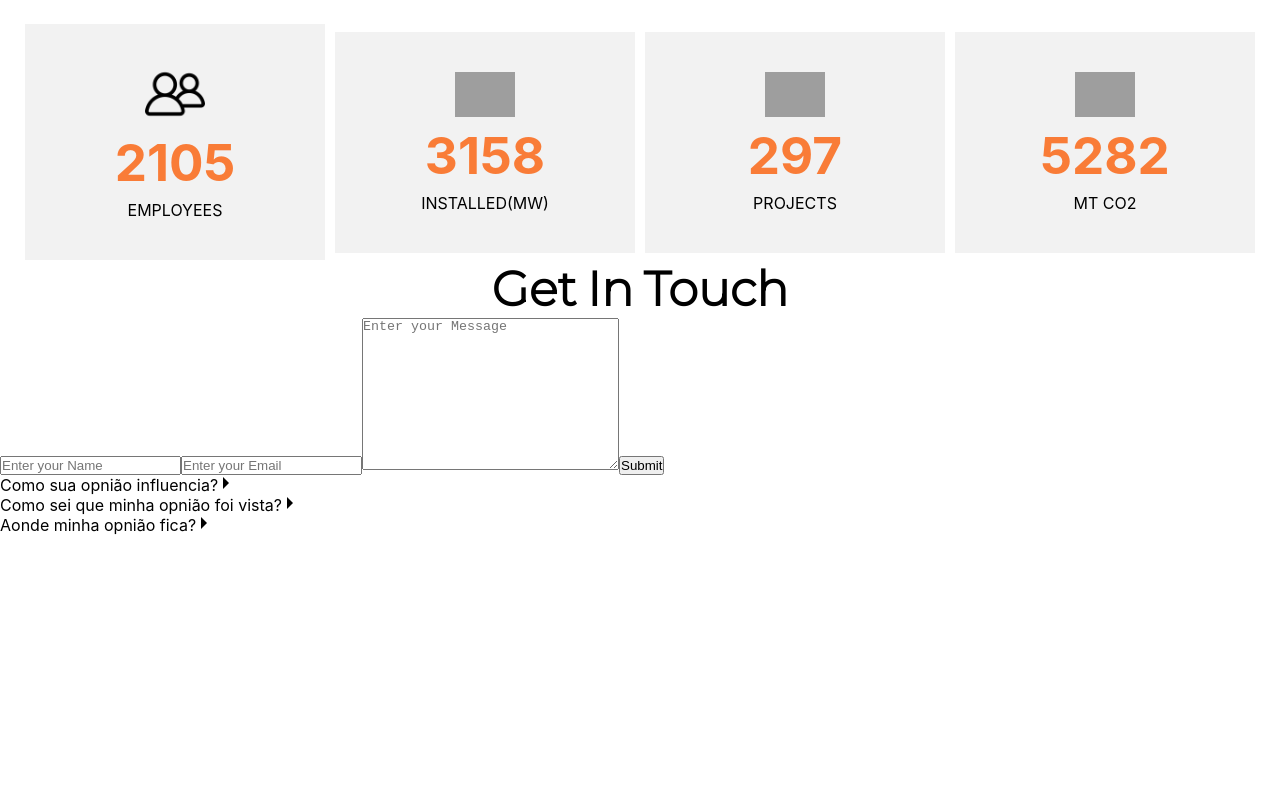
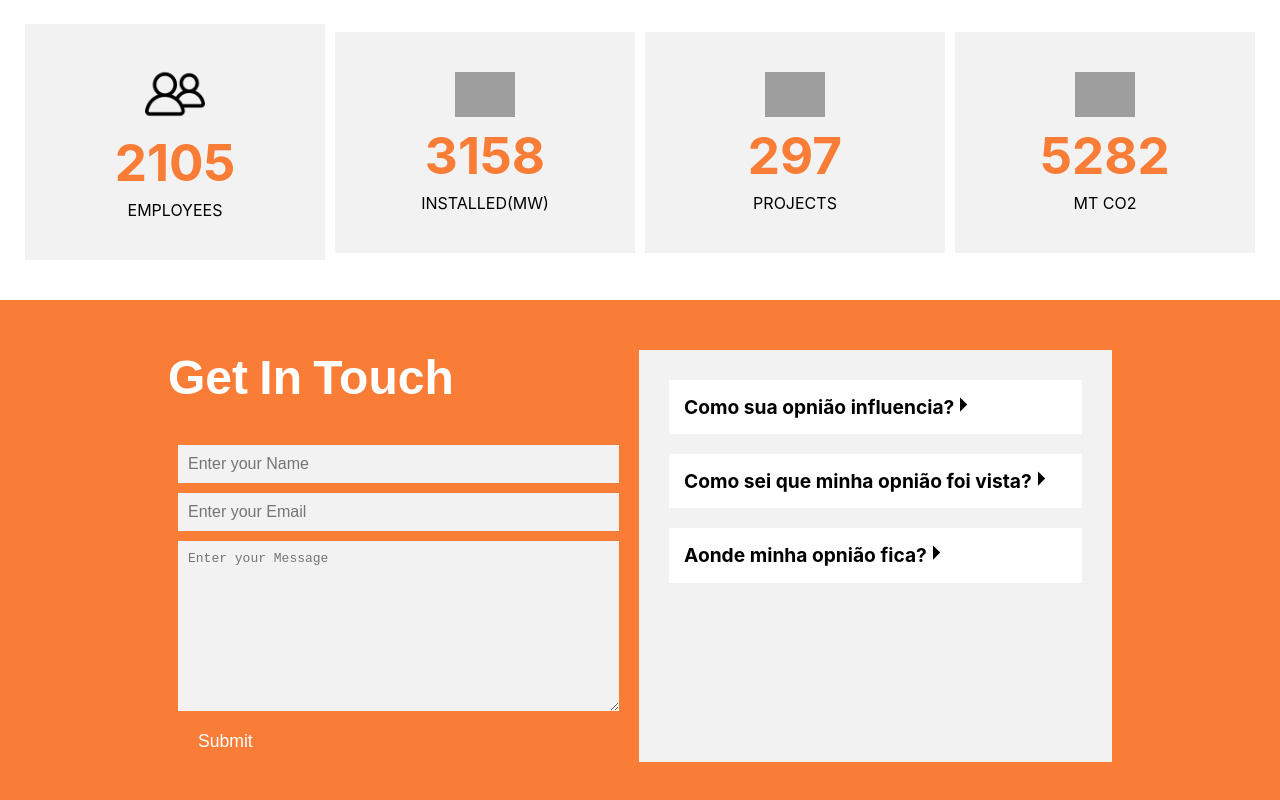
Before and after one commit to jaopredo/solar-panels, a React (Create React App) app: page / in a window 1280 px wide. Shown: the part 6020-6820 px from the top of the page. Before the commit the page ends 6555 px from the top, so only its background shows below. Built offline with nearby package versions, Linux system fonts and the light colour scheme; grey boxes are pictures that could not be loaded.

Commit message:
Commit de backup

```diff
--- a/src/components/Areas/Form.area.jsx
+++ b/src/components/Areas/Form.area.jsx
@@ -1,25 +1,9 @@
 import React from 'react'
 import { useForm } from 'react-hook-form'
-import { GoTriangleRight, GoTriangleDown } from 'react-icons/go'
 
+import "./Form.area.scss"
 
-function DefinitionItem({ title }) {
-    const [ showDefinition, setShowDefinition ] = React.useState(false)
-
-    function onClick() {
-        setShowDefinition(!showDefinition)
-    }
-
-    return <>
-        <dt onClick={onClick}>
-            {title}
-            {!showDefinition && <GoTriangleRight/>}
-            {showDefinition && <GoTriangleDown/>}
-        </dt>
-        { showDefinition && <dd>Lorem ipsum dolor sit amet consectetur adipisicing elit. Aperiam ipsa veritatis tenetur minima praesentium ullam voluptatibus non, ab, temporibus earum explicabo dolore quasi cumque eveniet totam? Debitis eos placeat sint.</dd> }
-    </>
-}
-
+import Sugestion from '../Cards/Sugestion.card'
 
 function Form() {
     const definitionList = [
@@ -31,19 +15,25 @@ function Form() {
 
     const onSubmit = data => console.log(data)
 
-    return <article>
-        <form onSubmit={handleSubmit(onSubmit)}>
+    function changeOthersSugestionText(wich, state) {
+        console.log(wich)
+    }
+
+    return <article id="form-article">
+        <div id="form-container">
+            <form onSubmit={handleSubmit(onSubmit)} id="feedback-form">
                 <h1>Get In Touch</h1>
                 <input type="text" placeholder="Enter your Name" {...register("name")} />
                 <input type="email" placeholder="Enter your Email" {...register("email")} />
                 <textarea cols="30" rows="10" placeholder="Enter your Message" {...register("message")}></textarea>
                 <button>Submit</button>
             </form>
-        <section>
+            <section id="sugestions-section">
                 <dl>
-                {React.Children.toArray(definitionList.map(definition => <DefinitionItem {...definition}/>))}
+                    {React.Children.toArray(definitionList.map(definition => <Sugestion changeOthersSugestionsText={changeOthersSugestionText} {...definition}/>))}
                 </dl>
             </section>
+        </div>
     </article>
 }
 
--- /dev/null
+++ b/src/components/Areas/Form.area.scss
@@ -0,0 +1,61 @@
+@use "sass:color" as c;
+@use "../../scss/mixins.scss";
+@use "../../scss/colors.scss" as *;
+
+#form-article {
+    @include mixins.flex();
+    background-color: $default-orange;
+    color: white;
+    margin-top: 40px;
+    padding: 50px;
+}
+
+#form-container {
+    @include mixins.flex($g: 20px, $ai: stretch);
+    width: 80%;
+}
+
+#feedback-form {
+    @include mixins.flex($dir: column, $ai: stretch, $g: 10px);
+    width: 100%;
+    margin-left: 10px;
+
+    h1 {
+        font-weight: bolder;
+        font-family: Arial, Helvetica, sans-serif;
+        text-align: left;
+        margin-bottom: 30px;
+        margin-left: -10px;
+    }
+
+    input, textarea {
+        font-size: 1em;
+        padding: 10px;
+        background-color: $form-grey;
+        border: none;
+    }
+
+    button {
+        background-color: transparent;
+        border: none;
+        color: white;
+        font-size: 1.1em;
+        width: fit-content;
+        padding: 10px 20px;
+
+        &:hover {
+            background-color: c.adjust($color: $default-orange, $red: -20, $green: -20, $blue: -20);
+            cursor: pointer;
+        }
+    }
+}
+
+#sugestions-section {
+    width: 100%;
+    background-color: $form-grey;
+    padding: 30px;
+
+    dl {
+        @include mixins.flex($dir: column, $ai: stretch, $g: 20px);
+    }
+}
--- /dev/null
+++ b/src/components/Cards/Sugestion.card.jsx
@@ -0,0 +1,24 @@
+import React from "react"
+import { GoTriangleRight, GoTriangleDown } from 'react-icons/go'
+
+import "./Sugestion.card.scss"
+
+function Sugestion({ title, changeOthersSugestionsText }) {
+    const [ showDefinition, setShowDefinition ] = React.useState(false)
+
+    function onClick(e) {
+        setShowDefinition(!showDefinition)
+        changeOthersSugestionsText(e.target, false)
+    }
+
+    return <>
+        <dt className="sugestion-card" onClick={onClick}>
+            {title}
+            {!showDefinition && <GoTriangleRight/>}
+            {showDefinition && <GoTriangleDown/>}
+        </dt>
+        { showDefinition && <dd className="sugestion-text">Lorem ipsum dolor sit amet consectetur adipisicing elit. Aperiam ipsa veritatis tenetur minima praesentium ullam voluptatibus non, ab, temporibus earum explicabo dolore quasi cumque eveniet totam? Debitis eos placeat sint.</dd> }
+    </>
+}
+
+export default Sugestion
--- /dev/null
+++ b/src/components/Cards/Sugestion.card.scss
@@ -0,0 +1,21 @@
+@use "../../scss/mixins.scss";
+@use "../../scss/colors.scss" as *;
+
+.sugestion-card {
+    color: black;
+    font-weight: bolder;
+    font-size: 1.2em;
+    background-color: white;
+    padding: 15px;
+
+    &:hover {
+        background-color: #E6E6E6;
+        cursor: pointer;
+    }
+}
+
+.sugestion-text {
+    color: black;
+    width: 80%;
+    margin: auto;
+}
--- a/src/scss/colors.scss
+++ b/src/scss/colors.scss
@@ -1 +1,2 @@
 $default-orange: #F97C37;
+$form-grey: #F2F2F2;
```
Lines whose indentation alone changed are shown as unchanged.
